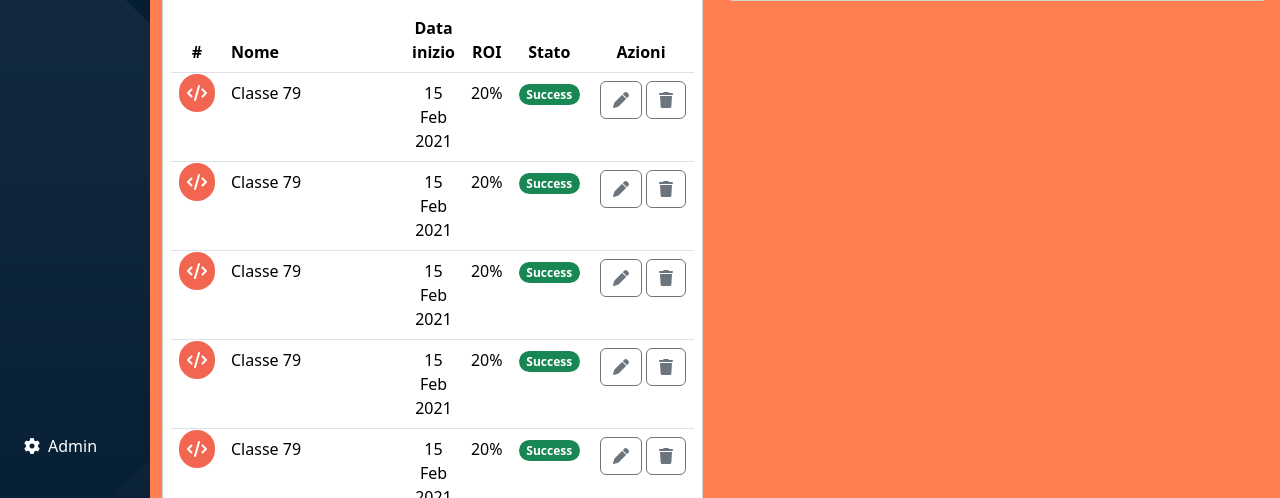
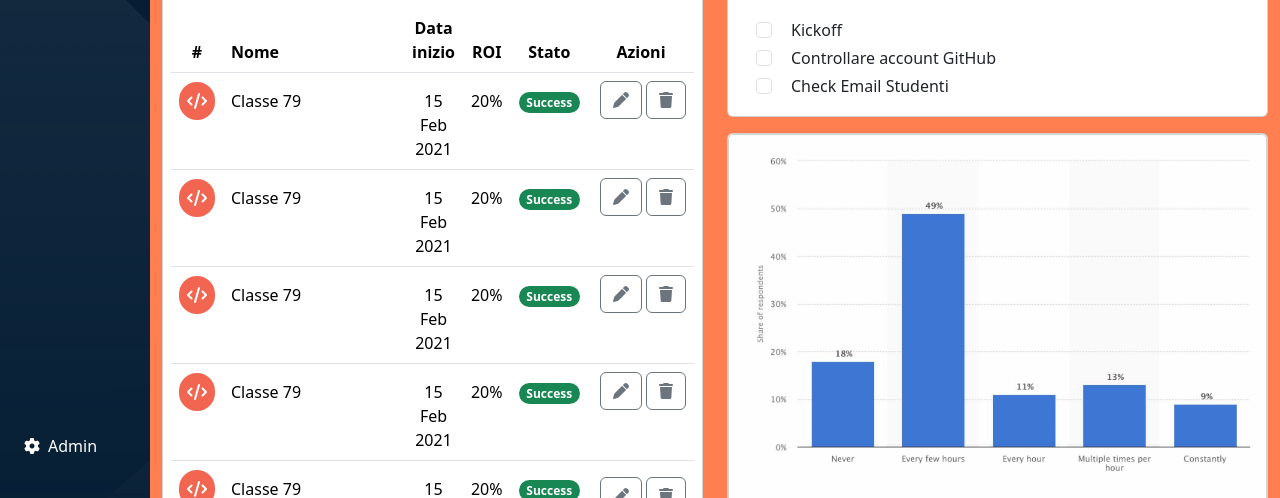
Before and after one commit to FrancescoCauzzi/html-css-bootstrap-dashboard, a plain HTML site: page index.html in a window 1280 px wide. Shown: the part 302-800 px from the top of the page. Drawn offline with nearby package versions, Linux system fonts and the light colour scheme.

Commit message:
feat: to-do & graph done

```diff
--- a/css/style.css
+++ b/css/style.css
@@ -137,4 +137,15 @@ a {
 .__html-icon{
   background-color:#F26551;
 }
+
+
+/* todo */
+.input-group-text{
+  background-color: white;
+  border: none;
+}
+
+
+
+/* todo */
 /* my-container-page */
--- a/index.html
+++ b/index.html
@@ -340,16 +340,16 @@
                   </thead>
                   <tbody>
                     <tr>
-                      <th scope="row">
+                      <th scope="row" class="pt-3">
                         <span class="__html-icon p-2 rounded-5 text-white">
                           <i class="fa-solid fa-code"></i>
                         </span>
                       </th>
-                      <td class="text-start">Classe 79</td>
-                      <td>15 Feb 2021</td>
-                      <td>20%</td>
-                      <td><span class="badge rounded-pill text-bg-success">Success</span></td>
-                      <td class="">
+                      <td class="text-start pt-3">Classe 79</td>
+                      <td class="pt-3">15 Feb 2021</td>
+                      <td class="pt-3">20%</td>
+                      <td class="pt-3"><span class="badge rounded-pill text-bg-success">Success</span></td>
+                      <td class="pt-2">
                         <div class="__azioni-outer d-flex justify-content-center ">
                           <div class="div mx-1">
                             <button type="button" class="btn btn-outline-secondary"><i
@@ -367,16 +367,16 @@
                       </td>
                     </tr>
                     <tr>
-                      <th scope="row">
+                      <th class="pt-3" scope="row">
                         <span class="__html-icon p-2 rounded-5 text-white">
                           <i class="fa-solid fa-code"></i>
                         </span>
                       </th>
-                      <td class="text-start">Classe 79</td>
-                      <td>15 Feb 2021</td>
-                      <td>20%</td>
-                      <td><span class="badge rounded-pill text-bg-success">Success</span></td>
-                      <td class="">
+                      <td class="text-start pt-3">Classe 79</td>
+                      <td class="pt-3">15 Feb 2021</td>
+                      <td class="pt-3">20%</td>
+                      <td class="pt-3"><span class="badge rounded-pill text-bg-success">Success</span></td>
+                      <td class="pt-2">
                         <div class="__azioni-outer d-flex justify-content-center ">
                           <div class="div mx-1">
                             <button type="button" class="btn btn-outline-secondary"><i
@@ -394,16 +394,16 @@
                       </td>
                     </tr>
                     <tr>
-                      <th scope="row">
+                      <th class="pt-3" scope="row">
                         <span class="__html-icon p-2 rounded-5 text-white">
                           <i class="fa-solid fa-code"></i>
                         </span>
                       </th>
-                      <td class="text-start">Classe 79</td>
-                      <td>15 Feb 2021</td>
-                      <td>20%</td>
-                      <td><span class="badge rounded-pill text-bg-success">Success</span></td>
-                      <td class="">
+                      <td class="text-start pt-3">Classe 79</td>
+                      <td class="pt-3">15 Feb 2021</td>
+                      <td class="pt-3">20%</td>
+                      <td class="pt-3"><span class="badge rounded-pill text-bg-success">Success</span></td>
+                      <td class="pt-2">
                         <div class="__azioni-outer d-flex justify-content-center ">
                           <div class="div mx-1">
                             <button type="button" class="btn btn-outline-secondary"><i
@@ -421,16 +421,16 @@
                       </td>
                     </tr>
                     <tr>
-                      <th scope="row">
+                      <th class="pt-3" scope="row">
                         <span class="__html-icon p-2 rounded-5 text-white">
                           <i class="fa-solid fa-code"></i>
                         </span>
                       </th>
-                      <td class="text-start">Classe 79</td>
-                      <td>15 Feb 2021</td>
-                      <td>20%</td>
-                      <td><span class="badge rounded-pill text-bg-success">Success</span></td>
-                      <td class="">
+                      <td class="text-start pt-3">Classe 79</td>
+                      <td class="pt-3">15 Feb 2021</td>
+                      <td class="pt-3">20%</td>
+                      <td class="pt-3"><span class="badge rounded-pill text-bg-success">Success</span></td>
+                      <td class="pt-2">
                         <div class="__azioni-outer d-flex justify-content-center ">
                           <div class="div mx-1">
                             <button type="button" class="btn btn-outline-secondary"><i
@@ -448,16 +448,16 @@
                       </td>
                     </tr>
                     <tr>
-                      <th scope="row">
+                      <th class="pt-3" scope="row">
                         <span class="__html-icon p-2 rounded-5 text-white">
                           <i class="fa-solid fa-code"></i>
                         </span>
                       </th>
-                      <td class="text-start">Classe 79</td>
-                      <td>15 Feb 2021</td>
-                      <td>20%</td>
-                      <td><span class="badge rounded-pill text-bg-success">Success</span></td>
-                      <td class="">
+                      <td class="text-start pt-3">Classe 79</td>
+                      <td class="pt-3">15 Feb 2021</td>
+                      <td class="pt-3">20%</td>
+                      <td class="pt-3"><span class="badge rounded-pill text-bg-success">Success</span></td>
+                      <td class="pt-3">
                         <div class="__azioni-outer d-flex justify-content-center ">
                           <div class="div mx-1">
                             <button type="button" class="btn btn-outline-secondary"><i
@@ -475,16 +475,16 @@
                       </td>
                     </tr>
                     <tr>
-                      <th scope="row">
+                      <th class="pt-3" scope="row">
                         <span class="__html-icon p-2 rounded-5 text-white">
                           <i class="fa-solid fa-code"></i>
                         </span>
                       </th>
-                      <td class="text-start">Classe 79</td>
-                      <td>15 Feb 2021</td>
-                      <td>20%</td>
-                      <td><span class="badge rounded-pill text-bg-success">Success</span></td>
-                      <td class="">
+                      <td class="text-start pt-3">Classe 79</td>
+                      <td class="pt-3">15 Feb 2021</td>
+                      <td class="pt-3">20%</td>
+                      <td class="pt-3"><span class="badge rounded-pill text-bg-success">Success</span></td>
+                      <td class="pt-2">
                         <div class="__azioni-outer d-flex justify-content-center ">
                           <div class="div mx-1">
                             <button type="button" class="btn btn-outline-secondary"><i
@@ -502,16 +502,16 @@
                       </td>
                     </tr>
                     <tr>
-                      <th scope="row">
+                      <th class="pt-3" scope="row">
                         <span class="__html-icon p-2 rounded-5 text-white">
                           <i class="fa-solid fa-code"></i>
                         </span>
                       </th>
-                      <td class="text-start">Classe 79</td>
-                      <td>15 Feb 2021</td>
-                      <td>20%</td>
-                      <td><span class="badge rounded-pill text-bg-success">Success</span></td>
-                      <td class="">
+                      <td class="text-start pt-3">Classe 79</td>
+                      <td class="pt-3">15 Feb 2021</td>
+                      <td class="pt-3">20%</td>
+                      <td class="pt-3"><span class="badge rounded-pill text-bg-success">Success</span></td>
+                      <td class="pt-2">
                         <div class="__azioni-outer d-flex justify-content-center ">
                           <div class="div mx-1">
                             <button type="button" class="btn btn-outline-secondary"><i
@@ -601,11 +601,64 @@
 
             </div>
           </div>
-          <div class="col __to-do">
+          <div class="col __to-do-&-graph ">
             <div class="card mb-3">
               <div class="card-header ">
                 <h3>Todo</h3>
               </div>
+              <div class="p-3">
+                <div class="input-group mb-0 flex-nowrap">
+                  <div class="input-group-text">
+                    <input class="form-check-input mt-0" type="checkbox" value=""
+                      aria-label="Checkbox for following text input">
+                  </div>
+                  <div class="__description d-flex align-items-center px-2 fw-medium">
+                    <span>Kickoff</span>
+                  </div>
+
+                </div>
+                <div class="input-group mb-0 flex-nowrap">
+                  <div class="input-group-text">
+                    <input class="form-check-input mt-0" type="checkbox" value=""
+                      aria-label="Checkbox for following text input">
+                  </div>
+                  <div class="__description d-flex align-items-center px-2 fw-medium">
+                    <span>Controllare account GitHub</span>
+                  </div>
+
+
+                </div>
+                <div class="input-group mb-0 flex-nowrap">
+                  <div class="input-group-text">
+                    <input class="form-check-input mt-0" type="checkbox" value=""
+                      aria-label="Checkbox for following text input">
+                  </div>
+                  <div class="__description d-flex align-items-center px-2 fw-medium">
+                    <span>Check Email Studenti</span>
+                  </div>
+
+
+                </div>
+              </div>
+            </div>
+            <div class="card mb-3">
+              <div class="card">
+                <img src="img/stats.jpeg" class="card-img-top" alt="...">
+                <div class="card-body">
+                  <h4 class="card-title fw-medium">Utenti attivi</h4>
+                  <p class="card-text fw-medium">Lista degli utenti attivi nell'ultimo mese</p>
+                </div>
+                <ul class="list-group list-group-flush">
+                  <li class="list-group-item fw-medium">Gennaio: <span>1200</span></li>
+                  <li class="list-group-item fw-medium">Febbraio <span>800</span></li>
+                  <li class="list-group-item fw-medium">Marzo: <span>1500</span></li>
+                </ul>
+                <div class="card-body">
+                  <a href="#" class="card-link fw-medium text-decoration-underline">Visualizza report approfondito</a>
+                </div>
+              </div>
+
+
             </div>
 
 
```
